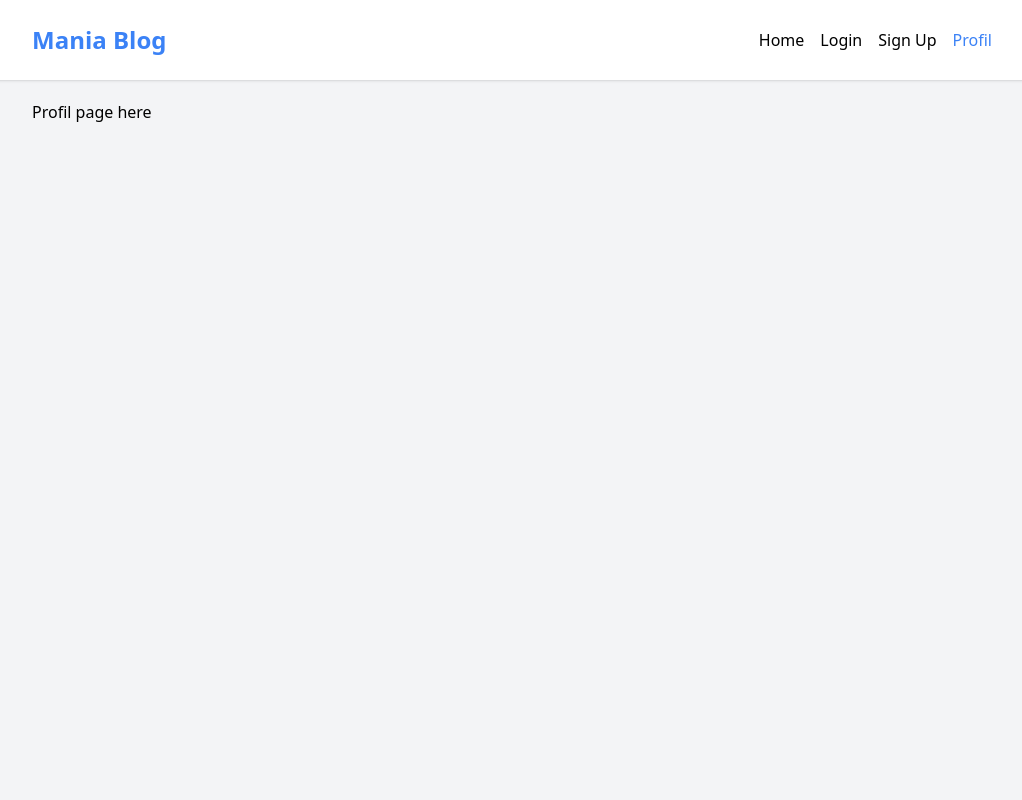
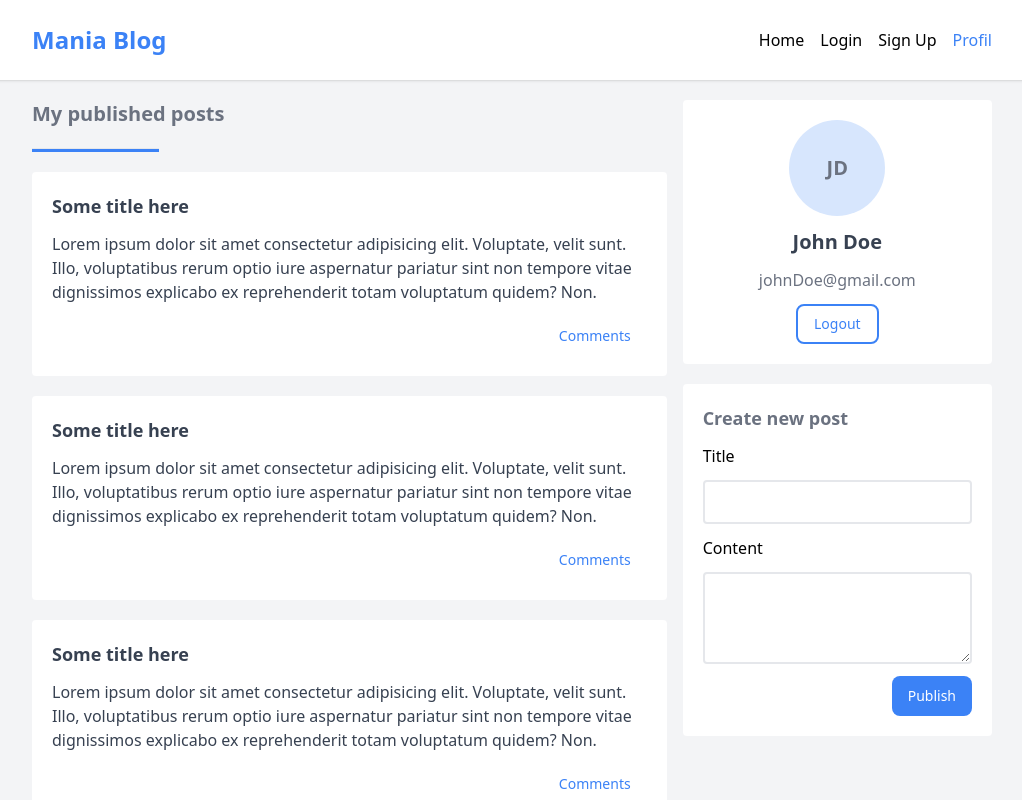
Before and after one commit to JiovannyCoder/blogmania-frontend, a React (Vite) app: page /profil in a window 1280 px wide. Shown: the top 800 px of the page, without its empty margins (128-1150 px from the left). Built offline with nearby package versions, Linux system fonts and the light colour scheme.

Commit message:
Post card, post details, post form, comment card, comment form and Profil UI created

```diff
--- a/src/App.tsx
+++ b/src/App.tsx
@@ -8,6 +8,7 @@ import Profil from './pages/profil/Profil';
 
 // components
 import Navbar from './components/Navbar';
+import PostDetails from './pages/home/PostDetails';
 
 
 function App() {
@@ -19,6 +20,10 @@ function App() {
           <Route
             path="/"
             element={<Home />}
+          />
+          <Route
+            path="/post/:id"
+            element={<PostDetails />}
           />
           <Route
             path="/login"
--- /dev/null
+++ b/src/components/CommentCard.tsx
@@ -0,0 +1,10 @@
+
+
+export default function CommentCard() {
+  return (
+    <div className="card-flat mb-5">
+        <h4 className="flex justify-between">John Doe <span className="text-sm date-title">11/06/02</span></h4>
+        <p className="text-gray-700">Lorem ipsum dolor sit amet consectetur adipisicing elit. Voluptate, velit sunt. Illo, voluptatibus rerum optio iure aspernatur pariatur sint non tempore vitae dignissimos explicabo ex reprehenderit totam voluptatum quidem? Non.</p>
+    </div>
+  )
+}
--- /dev/null
+++ b/src/components/CreatePostForm.tsx
@@ -0,0 +1,22 @@
+
+
+export default function CreatePostForm() {
+  return (
+    <div className="card-flat">
+         <h4 className="text-gray-500">Create new post</h4>
+        <form className="w-full">
+            <div>
+                <label htmlFor="title">Title</label>
+                <input type="text" id="title" />
+            </div>
+            <div>
+                <label htmlFor="body">Content</label>
+                <textarea rows={3} id="body" ></textarea>
+            </div>
+            <div className="flex justify-end">
+                <button className="btn-primary" type="submit">Publish</button>
+            </div>
+        </form>
+    </div>
+  )
+}
--- /dev/null
+++ b/src/components/PostCard.tsx
@@ -0,0 +1,16 @@
+import { Link } from "react-router-dom";
+
+
+export default function PostCard() {
+  return (
+    <div className="card mb-5">
+        <h3 className="text-primary">Post title Lorem ipsum dolor sit</h3>
+        <h5>Published by John Doe - <span className="date-title">11/06/02</span></h5>
+        <p className="text-gray-700">Lorem ipsum dolor sit amet consectetur adipisicing elit. Voluptate, velit sunt. Illo, voluptatibus rerum optio iure aspernatur pariatur sint non tempore vitae dignissimos explicabo ex reprehenderit totam voluptatum quidem? Non.</p>
+        <div className="flex justify-between">
+        <Link to="/post/156166" className="btn-outline-primary mt-3 mr-3">Details</Link>
+        <span className="btn-text-primary mt-3">Comments</span>
+        </div>
+    </div>
+  )
+}
--- /dev/null
+++ b/src/components/UserInfo.tsx
@@ -0,0 +1,16 @@
+
+
+export default function UserInfo() {
+  return (
+    <div className="user-info-card">
+        <div className="avatar mb-3">
+            JD
+        </div>
+        <div>
+            <h3>John Doe</h3>
+            <p className="text-gray-500">johnDoe@gmail.com</p>
+            <button className="btn-outline-primary">Logout</button>
+        </div>
+    </div>
+  )
+}
--- /dev/null
+++ b/src/components/UserPostCard.tsx
@@ -0,0 +1,14 @@
+import { Link } from "react-router-dom";
+
+
+export default function UserPostCard() {
+    return (
+        <div className="card-flat mb-5">
+            <h4 className="">Some title here</h4>
+            <p className="text-gray-700">Lorem ipsum dolor sit amet consectetur adipisicing elit. Voluptate, velit sunt. Illo, voluptatibus rerum optio iure aspernatur pariatur sint non tempore vitae dignissimos explicabo ex reprehenderit totam voluptatum quidem? Non.</p>
+            <div className="flex justify-end">
+                <Link to="/post/deded" className="btn-text-primary">Comments</Link>
+            </div>
+        </div>
+    )
+}
--- a/src/index.css
+++ b/src/index.css
@@ -20,21 +20,21 @@ h4 {
     @apply text-lg mb-3 font-semibold text-gray-700
 }
 h5 {
-    @apply text-base mb-3 font-semibold text-gray-700
+    @apply text-base mb-3 font-semibold text-gray-500
 }
 h6 {
-    @apply text-sm mb-3 font-semibold text-gray-700
+    @apply text-sm mb-3 font-semibold text-gray-500
 }
 
 p {
     @apply text-base mb-3 text-gray-700
 }
 
-input {
+input, textarea {
     @apply block rounded my-3 py-2 px-3 w-full focus:outline-none border-2 rounded focus:border-primary
 }
 
-input.error {
+input.error, textarea.error {
     @apply border-2 focus:border-red-400 border-red-400
 }
 
@@ -91,6 +91,18 @@ input.error {
     @apply bg-white p-5 rounded shadow
 }
 
+.card-flat {
+    @apply bg-white p-5 rounded
+}
+
+.link-primary {
+    @apply cursor-pointer text-primary
+}
+
+.date-title {
+    @apply text-gray-400 font-normal
+}
+
 /* NAVBAR */
 header {
     @apply bg-white flex items-center h-20 sticky top-0 left-0 z-50 shadow
@@ -114,3 +126,14 @@ header nav {
 .menu a.active {
     @apply text-primary
 }
+
+/* PROFIL */
+.user-info-card {
+    @apply card-flat flex justify-center items-center flex-col text-center
+}
+
+.avatar {
+    @apply h-24 w-24 rounded-full bg-primary/20
+    flex items-center justify-center
+    font-bold text-xl text-gray-500
+}
--- a/src/pages/home/Home.tsx
+++ b/src/pages/home/Home.tsx
@@ -1,13 +1,12 @@
+import PostCard from "../../components/PostCard";
 
 export default function Home() {
   return (
     <div>
-      <div className="card">
-        <h2>Card title</h2>
-        <p className="text-gray-700">Lorem ipsum dolor sit amet consectetur adipisicing elit. Voluptate, velit sunt. Illo, voluptatibus rerum optio iure aspernatur pariatur sint non tempore vitae dignissimos explicabo ex reprehenderit totam voluptatum quidem? Non.</p>
-        <a className="btn-primary mr-3">Comment</a>
-        <a className="btn-text-primary mt-3">Read more</a>
-      </div>
+      <PostCard />
+      <PostCard />
+      <PostCard />
+      <PostCard />
     </div>
   )
 }
--- /dev/null
+++ b/src/pages/home/PostDetails.tsx
@@ -0,0 +1,35 @@
+import { Link, useParams } from "react-router-dom"
+import CommentCard from "../../components/CommentCard"
+
+export default function PostDetails() {
+    const { id } = useParams()
+
+    return (
+        <div>
+            <div>
+                <h3 className="text-gray-500">Post details</h3>
+            </div>
+            <div className="card-flat mb-5">
+                <h2>Post title {id}</h2>
+                <h5>Published by John Doe - <span className="date-title">11/06/02</span></h5>
+                <p className="text-gray-700 text-justify">Lorem ipsum dolor sit amet consectetur adipisicing elit. Voluptate, velit sunt. Illo, voluptatibus rerum optio iure aspernatur pariatur sint non tempore vitae dignissimos explicabo ex reprehenderit totam voluptatum quidem? Non. Lorem ipsum dolor sit amet, consectetur adipisicing elit. Ad omnis dicta dolores quaerat ex vel recusandae blanditiis accusantium corrupti aliquid consequuntur iure impedit cum, odit eaque, perferendis alias eos hic.</p>
+            </div>
+            <div className="">
+                <h3 className="text-gray-500">Post comments</h3>
+                <CommentCard />
+                <CommentCard />
+                <CommentCard />
+                <CommentCard />
+            </div>
+            <div className="">
+                <h3 className="text-gray-500">Let a comment ?</h3>
+                <textarea rows={3}></textarea>
+                <button className="btn-primary">Comment the post</button>
+            </div>
+            <div className="mt-8">
+                <Link to="/" className="link-primary">{'<-'} Return to all posts</Link>
+            </div>
+        </div>
+
+    )
+}
--- a/src/pages/login/Login.tsx
+++ b/src/pages/login/Login.tsx
@@ -6,11 +6,11 @@ export default function Login() {
       <h1 className="text-primary text-center">Log in</h1>
       <form className="w-full">
         <div>
-          <label htmlFor="email">Email</label>
+          <label htmlFor="email">Email <span className="text-red-500">*</span></label>
           <input type="email" id="email" />
         </div>
         <div>
-          <label htmlFor="password">Password</label>
+          <label htmlFor="password">Password <span className="text-red-500">*</span></label>
           <input type="password" id="password" />
         </div>
         <div className="mt-4">
--- a/src/pages/profil/Profil.tsx
+++ b/src/pages/profil/Profil.tsx
@@ -1,7 +1,25 @@
-import React from 'react'
+import CreatePostForm from "../../components/CreatePostForm";
+import UserInfo from "../../components/UserInfo";
+import UserPostCard from "../../components/UserPostCard";
 
 export default function Profil() {
   return (
-    <div>Profil page here</div>
+    <div className="grid md:grid-cols-3 gap-4">
+      <div className="md:col-span-2">
+        <h3 className="text-gray-500 mb-5">My published posts</h3>
+        <hr className="h-1 w-1/5 bg-primary mb-5" />
+        <UserPostCard />
+        <UserPostCard />
+        <UserPostCard />
+        <UserPostCard />
+      </div>
+      <div className="md:col-span-1">
+        <UserInfo />
+
+        <div className="mt-5">
+          <CreatePostForm />
+        </div>
+      </div>
+    </div>
   )
 }
```
